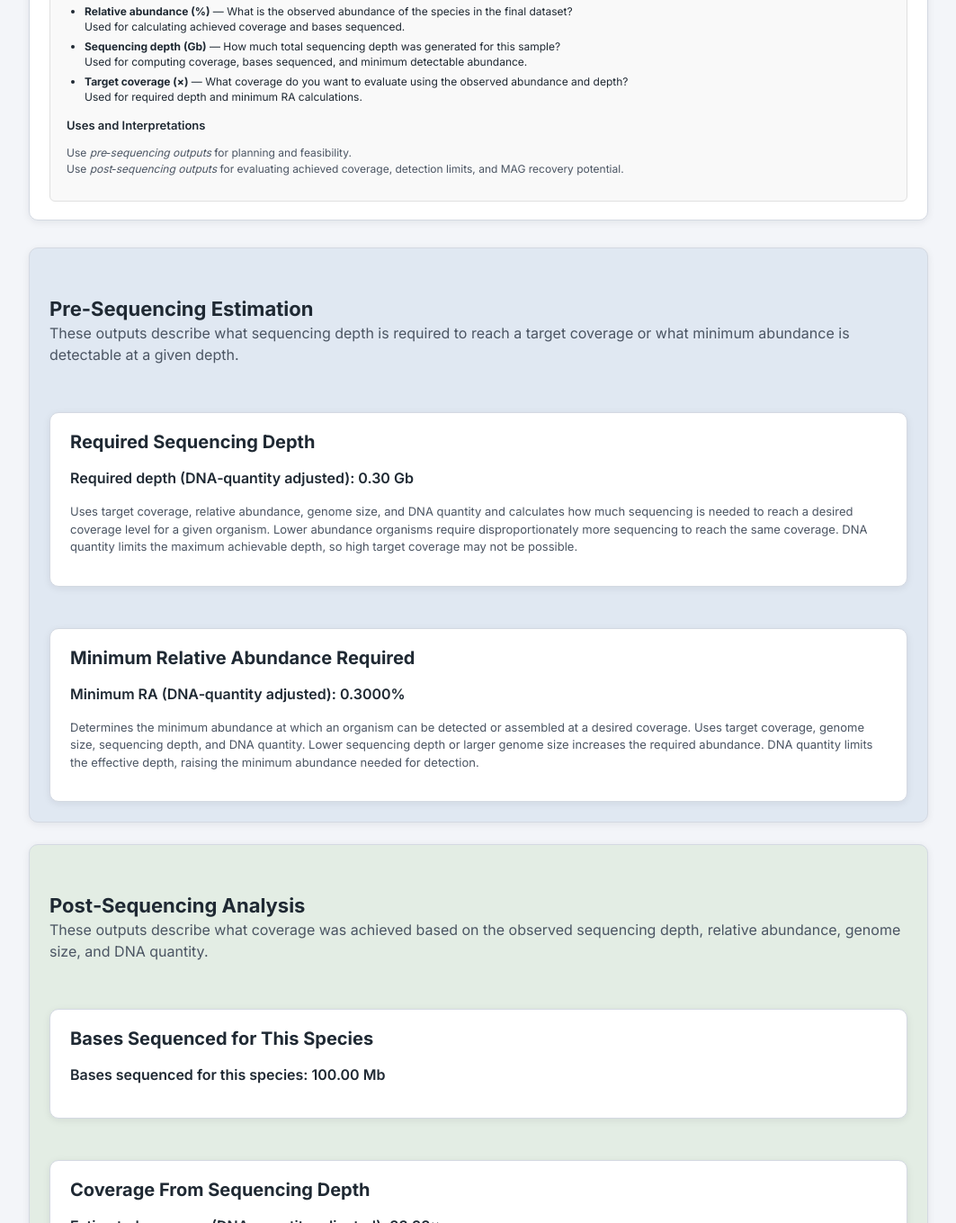
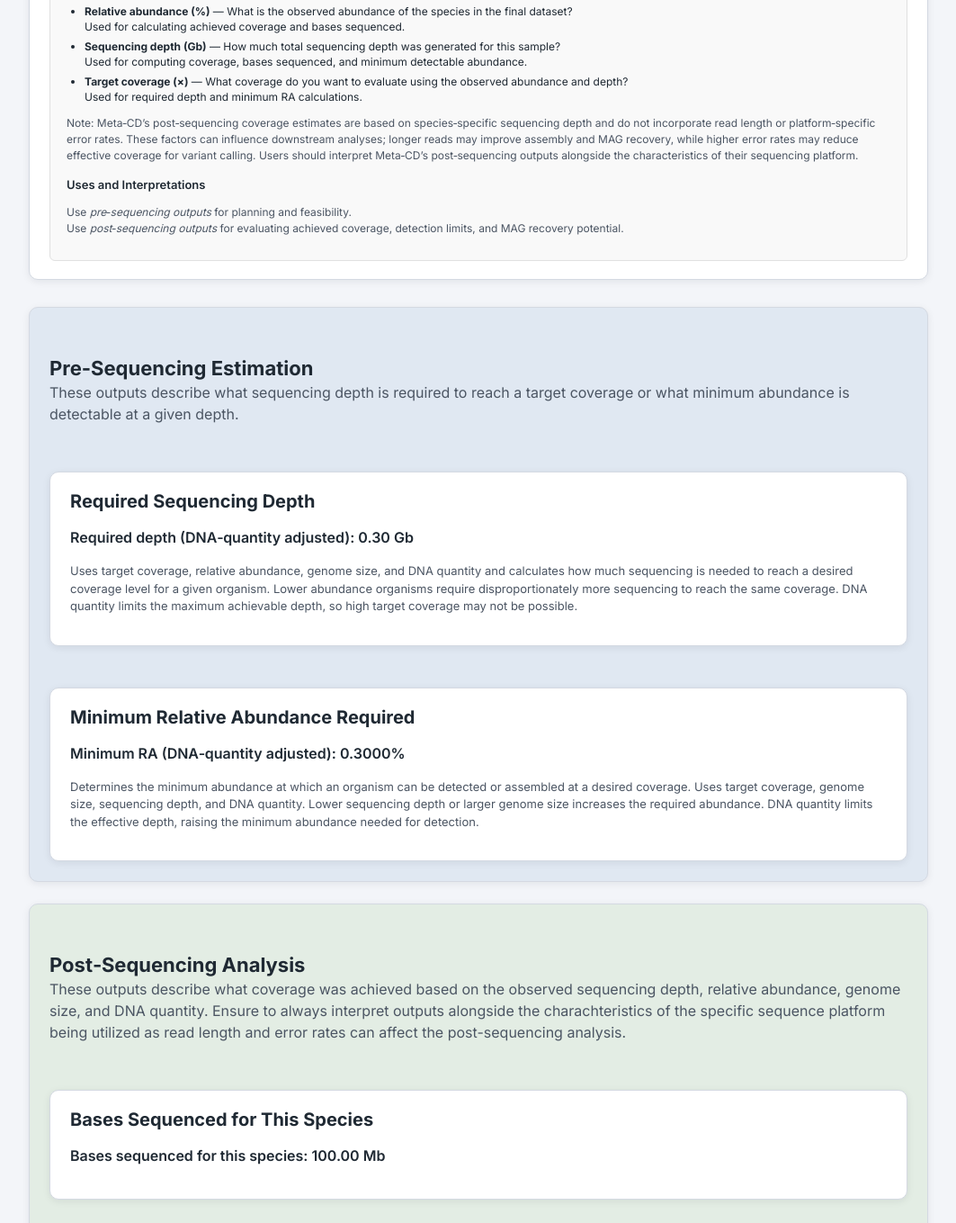
Before and after one commit to cysteger/Meta-CD, a plain HTML site: page index.html in a window 1280 px wide. Shown: the part 1040-2399 px from the top of the page at 90% size, without its empty margins (108-1171 px from the left). Drawn offline with Linux system fonts and the light colour scheme.

Commit message:
Update index.html

```diff
--- a/index.html
+++ b/index.html
@@ -574,6 +574,8 @@ th {
       Used for required depth and minimum RA calculations.</li>
 </ul>
 
+<p>Note: Meta‑CD’s post‑sequencing coverage estimates are based on species‑specific sequencing depth and do not incorporate read length or platform‑specific error rates. These factors can influence downstream analyses; longer reads may improve assembly and MAG recovery, while higher error rates may reduce effective coverage for variant calling. Users should interpret Meta‑CD’s post‑sequencing outputs alongside the characteristics of their sequencing platform.</p>
+
 <h4>Uses and Interpretations</h4>
 <p>
   Use <em>pre‑sequencing outputs</em> for planning and feasibility.<br>
@@ -668,7 +670,7 @@ th {
     <h2>Post‑Sequencing Analysis</h2>
     <p>
       These outputs describe what coverage was achieved based on the observed
-      sequencing depth, relative abundance, genome size, and DNA quantity.
+      sequencing depth, relative abundance, genome size, and DNA quantity. Ensure to always interpret outputs alongside the charachteristics of the specific sequence platform being utilized as read length and error rates can affect the post-sequencing analysis.
     </p>
     </div>
 
```
